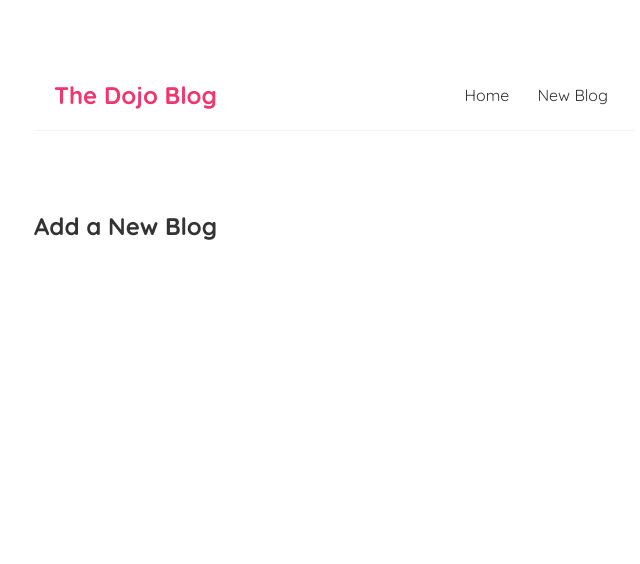
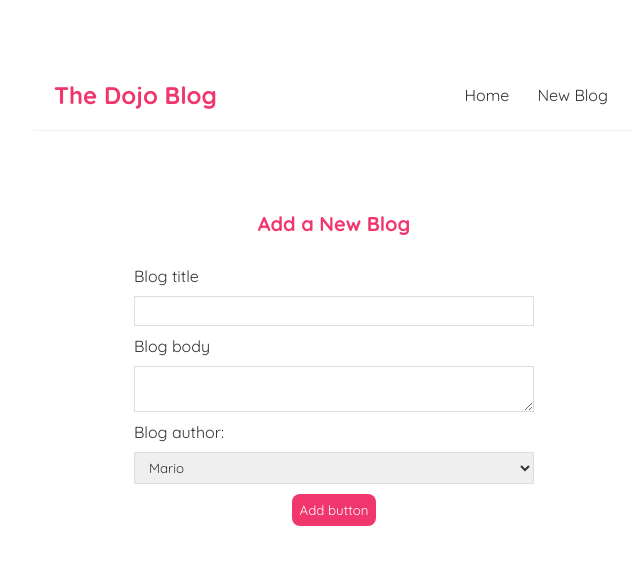
Before and after one commit to lukasz-klekner/blog_react, a React (Create React App) app: page /create in a window 1280 px wide. Shown: the top 564 px of the page, without its empty margins (306-946 px from the left). Built offline with nearby package versions, Linux system fonts and the light colour scheme.

Commit message:
adds states to Create component and adds submit fn

```diff
--- a/src/index.css
+++ b/src/index.css
@@ -60,3 +60,36 @@
 .blog-details div {
   margin: 20px 0;
 }
+
+.create {
+  max-width: 400px;
+  margin: 0 auto;
+  text-align: center;
+}
+.create label {
+  text-align: left;
+  display: block;
+}
+.create h2 {
+  font-size: 20px;
+  color: #f1356d;
+  margin-bottom: 30px;
+}
+.create input,
+.create textarea,
+.create select {
+  width: 100%;
+  padding: 6px 10px;
+  margin: 10px 0;
+  border: 1px solid #ddd;
+  box-sizing: border-box;
+  display: block;
+}
+.create button {
+  background: #f1356d;
+  color: #fff;
+  border: 0;
+  padding: 8px;
+  border-radius: 8px;
+  cursor: pointer;
+}
--- a/src/pages/Create.js
+++ b/src/pages/Create.js
@@ -1,7 +1,41 @@
+import { useState } from 'react'
+
 const Create = () => {
+  const [title, setTitle] = useState('')
+  const [body, setBody] = useState('')
+  const [author, setAuthor] = useState('mario')
+
+  const handleSubmit = (event) => {
+    event.preventDefault()
+    const newBlog = { title, body, author }
+
+    console.log(newBlog)
+  }
+
   return (
     <div className='create'>
       <h2>Add a New Blog</h2>
+      <form onSubmit={handleSubmit}>
+        <label>Blog title</label>
+        <input
+          type='text'
+          required
+          value={title}
+          onChange={(e) => setTitle(e.target.value)}
+        />
+        <label>Blog body</label>
+        <textarea
+          required
+          value={body}
+          onChange={(e) => setBody(e.target.value)}
+        ></textarea>
+        <label htmlFor=''>Blog author:</label>
+        <select value={author} onChange={(e) => setAuthor(e.target.value)}>
+          <option value='mario'>Mario</option>
+          <option value='luigi'>Luigi</option>
+        </select>
+        <button>Add button</button>
+      </form>
     </div>
   )
 }
```
